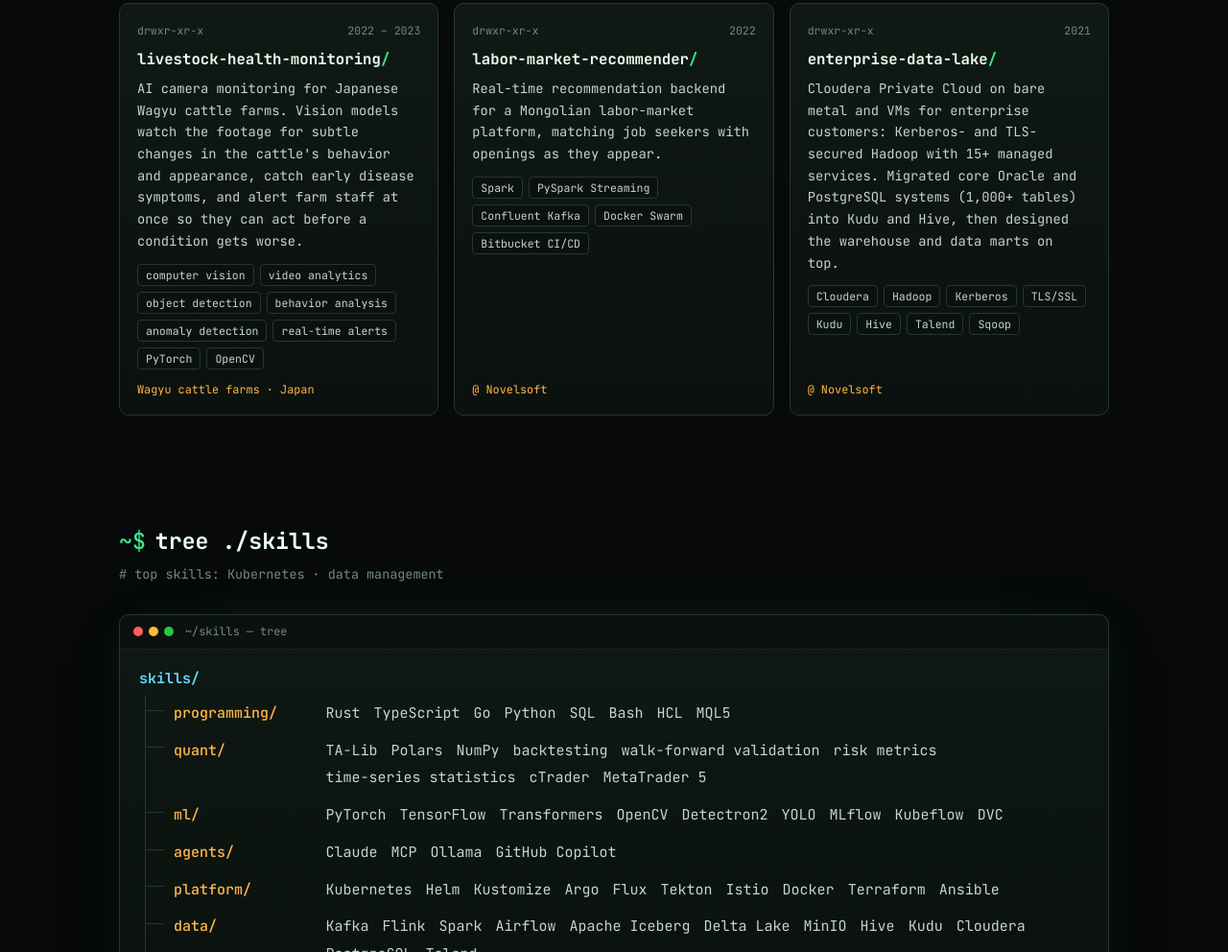
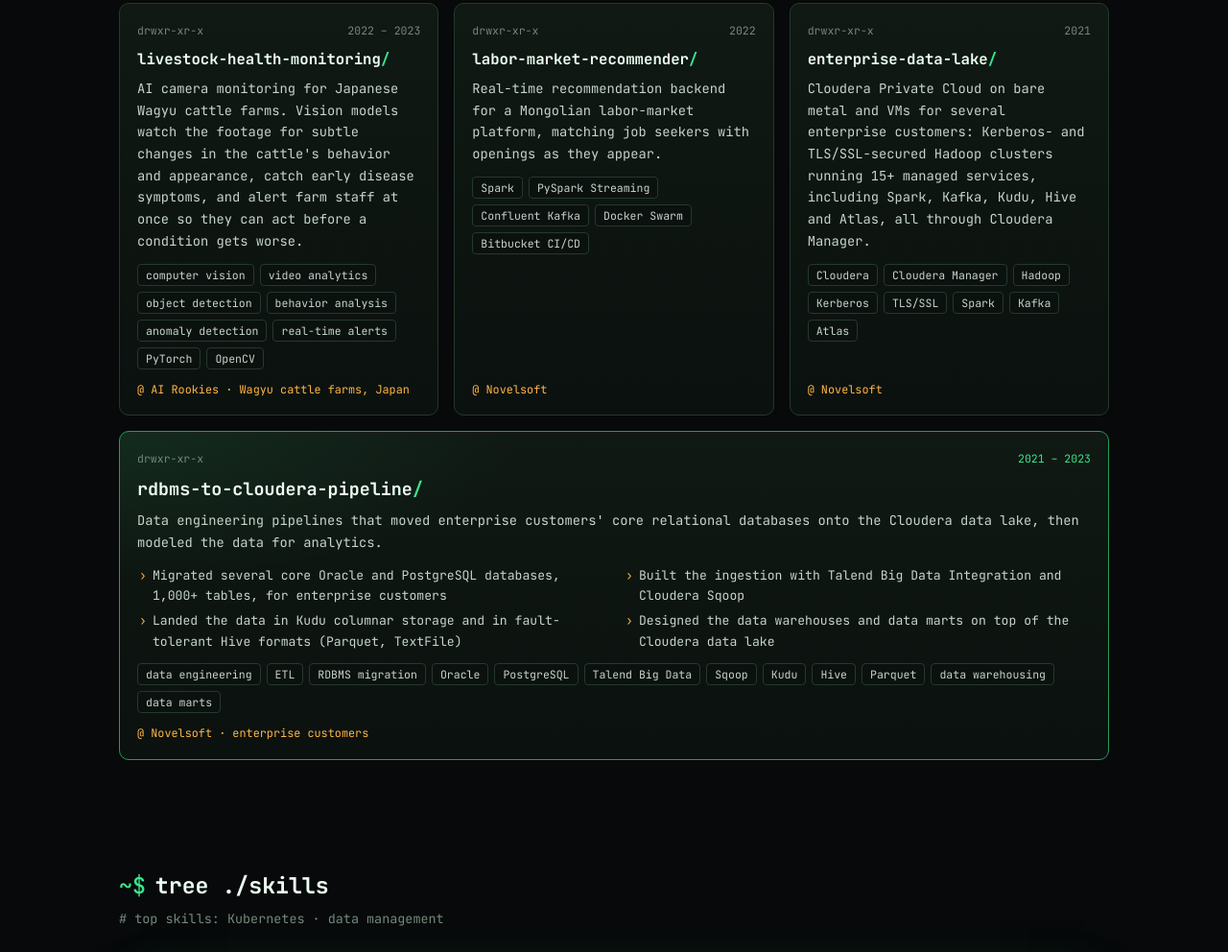
Before and after one commit to ganbayard/ganbayard.github.io, a plain HTML site: page index.html in a window 1280 px wide. Shown: the part 4179-5171 px from the top of the page at 96% size. Drawn offline with Linux system fonts and the light colour scheme.

Commit message:
Projects: add RDBMS-to-Cloudera pipeline; livestock at AI Rookies
Split the Oracle/PostgreSQL migration out of enterprise-data-lake into
its own full-width rdbms-to-cloudera-pipeline card, taken from the
Novelsoft section of the LinkedIn profile. enterprise-data-lake now
covers the Cloudera platform build only.

Co-Authored-By: Claude Opus 5.5 <noreply@anthropic.com>

```diff
--- a/assets/css/style.css
+++ b/assets/css/style.css
@@ -224,6 +224,7 @@ kbd { font: inherit; color: var(--bg); background: var(--green); padding: 0 6px;
 .card--feat { border-color: var(--green-d); background: radial-gradient(600px 220px at 0% 0%, rgba(57, 229, 140, .09), transparent 70%), linear-gradient(180deg, var(--bg-2), var(--bg-1)); }
 .card--feat h3 { font-size: 1.15rem; }
 .card--feat .card__perm span:last-child { color: var(--green); }
+.card.card--full { grid-column: 1 / -1; }
 .feat { list-style: none; margin: 12px 0 0; padding: 0; display: grid; gap: 4px 20px; }
 .feat li { position: relative; padding-left: 16px; font-size: .82rem; }
 .feat li::before { content: "›"; position: absolute; left: 2px; color: var(--amber); }
--- a/index.html
+++ b/index.html
@@ -144,7 +144,7 @@
   <section class="section" id="projects" data-win>
     <div class="wrap">
       <h2 class="sh"><span class="ps1" aria-hidden="true">~$</span> <span class="cmd" aria-hidden="true">ls -la ./projects</span><span class="sr">Projects</span></h2>
-      <p class="sub"># selected work · total 10</p>
+      <p class="sub"># selected work · total 11</p>
 
       <div class="grid reveal">
         <article class="card card--feat">
@@ -220,7 +220,7 @@
           <h3>livestock-health-monitoring</h3>
           <p>AI camera monitoring for Japanese Wagyu cattle farms. Vision models watch the footage for subtle changes in the cattle's behavior and appearance, catch early disease symptoms, and alert farm staff at once so they can act before a condition gets worse.</p>
           <ul class="tags"><li>computer vision</li><li>video analytics</li><li>object detection</li><li>behavior analysis</li><li>anomaly detection</li><li>real-time alerts</li><li>PyTorch</li><li>OpenCV</li></ul>
-          <p class="ctx">Wagyu cattle farms · Japan</p>
+          <p class="ctx">@ AI Rookies · Wagyu cattle farms, Japan</p>
         </article>
 
         <article class="card">
@@ -234,9 +234,23 @@
         <article class="card">
           <p class="card__perm"><span>drwxr-xr-x</span><span>2021</span></p>
           <h3>enterprise-data-lake</h3>
-          <p>Cloudera Private Cloud on bare metal and VMs for enterprise customers: Kerberos- and TLS-secured Hadoop with 15+ managed services. Migrated core Oracle and PostgreSQL systems (1,000+ tables) into Kudu and Hive, then designed the warehouse and data marts on top.</p>
-          <ul class="tags"><li>Cloudera</li><li>Hadoop</li><li>Kerberos</li><li>TLS/SSL</li><li>Kudu</li><li>Hive</li><li>Talend</li><li>Sqoop</li></ul>
+          <p>Cloudera Private Cloud on bare metal and VMs for several enterprise customers: Kerberos- and TLS/SSL-secured Hadoop clusters running 15+ managed services, including Spark, Kafka, Kudu, Hive and Atlas, all through Cloudera Manager.</p>
+          <ul class="tags"><li>Cloudera</li><li>Cloudera Manager</li><li>Hadoop</li><li>Kerberos</li><li>TLS/SSL</li><li>Spark</li><li>Kafka</li><li>Atlas</li></ul>
           <p class="ctx">@ Novelsoft</p>
+        </article>
+
+        <article class="card card--feat card--full">
+          <p class="card__perm"><span>drwxr-xr-x</span><span>2021 – 2023</span></p>
+          <h3>rdbms-to-cloudera-pipeline</h3>
+          <p>Data engineering pipelines that moved enterprise customers' core relational databases onto the Cloudera data lake, then modeled the data for analytics.</p>
+          <ul class="feat">
+            <li>Migrated several core Oracle and PostgreSQL databases, 1,000+ tables, for enterprise customers</li>
+            <li>Built the ingestion with Talend Big Data Integration and Cloudera Sqoop</li>
+            <li>Landed the data in Kudu columnar storage and in fault-tolerant Hive formats (Parquet, TextFile)</li>
+            <li>Designed the data warehouses and data marts on top of the Cloudera data lake</li>
+          </ul>
+          <ul class="tags"><li>data engineering</li><li>ETL</li><li>RDBMS migration</li><li>Oracle</li><li>PostgreSQL</li><li>Talend Big Data</li><li>Sqoop</li><li>Kudu</li><li>Hive</li><li>Parquet</li><li>data warehousing</li><li>data marts</li></ul>
+          <p class="ctx">@ Novelsoft · enterprise customers</p>
         </article>
       </div>
     </div>
```
